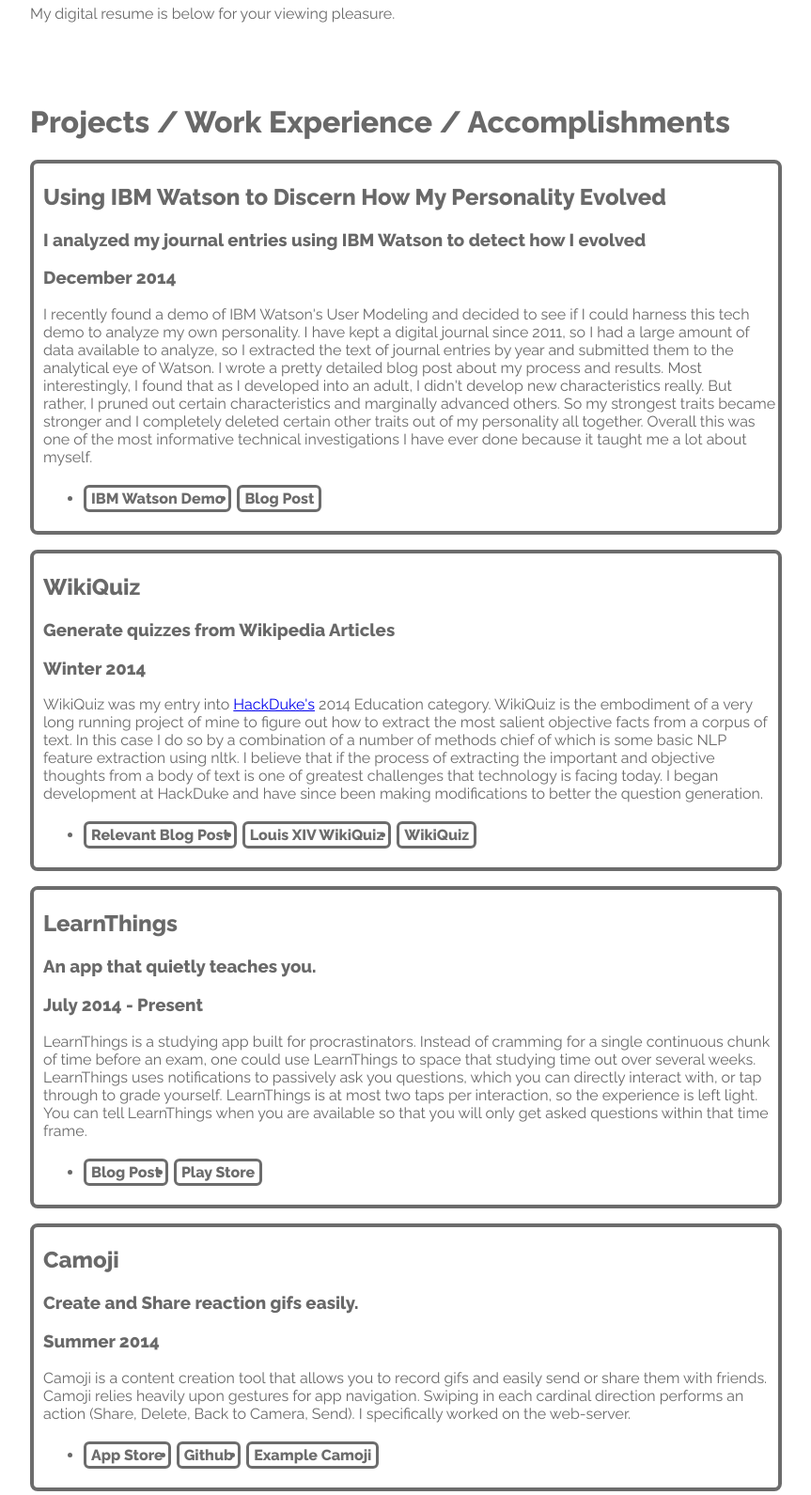
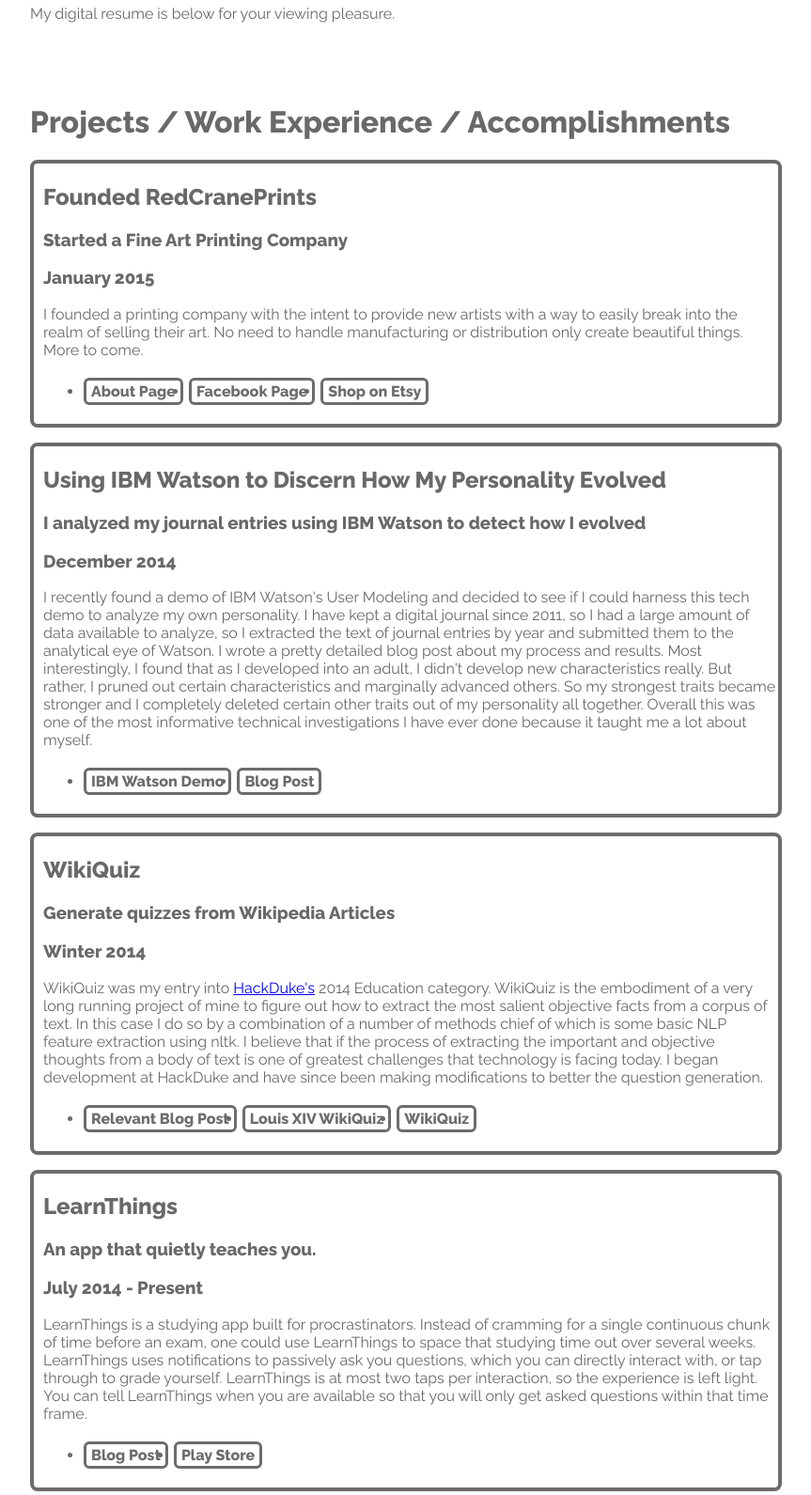
Before and after one commit to TimelyToga/timothyblumberg-web, a Python web app: template timothyblumberg/templates/main.html in a window 1280 px wide. Shown: the part 334-1925 px from the top of the page at 94% size, without its empty margins (208-1071 px from the left). Run offline with Jinja, Linux system fonts and the light colour scheme; the template is opened without the code that fills it, so the values that code supplies are empty.

Commit message:
Added RCP

```diff
--- a/timothyblumberg/templates/main.html
+++ b/timothyblumberg/templates/main.html
@@ -64,6 +64,36 @@
             <div class="projects_wrapper">
                 <h1 class="projects_title">Projects / Work Experience / Accomplishments</h1>
 
+               <div class="projects">
+                        <div class="project_info">
+                            <h2 class="project_title">Founded RedCranePrints</h2>
+                            <h3 class="project_short_desc">Started a Fine Art Printing Company</h3>
+                            <h3 class="project_time">January 2015</h3>
+                        </div>
+                        <div class="project_body">
+                            <p class="project_desc">
+                                I founded a printing company with the intent to provide new artists with a way to easily
+                                break into the realm of selling their art. No need to handle manufacturing or distribution
+                                only create beautiful things.
+
+                                More to come.
+                            </p>
+
+                            <div class="body-links-container">
+                                <ul class="body-links-list">
+                                    <li class="menu-item">
+                                        <a href="https://www.etsy.com/shop/RedCranePrints">Shop on Etsy</a><br>
+                                    </li>
+                                    <li class="menu-item">
+                                        <a href="https://www.facebook.com/RedCranePrints">Facebook Page</a>
+                                    </li>
+                                    <li class="menu-item">
+                                        <a href="https://www.etsy.com/shop/RedCranePrints/about">About Page</a>
+                                    </li>
+                                </ul>
+                            </div>
+                        </div>
+                    </div>
                 <div class="projects">
                         <div class="project_info">
                             <h2 class="project_title">Using IBM Watson to Discern How My Personality Evolved</h2>
```
